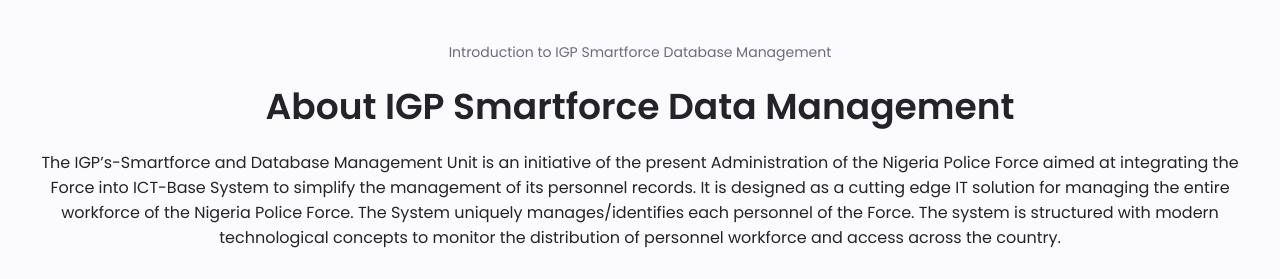
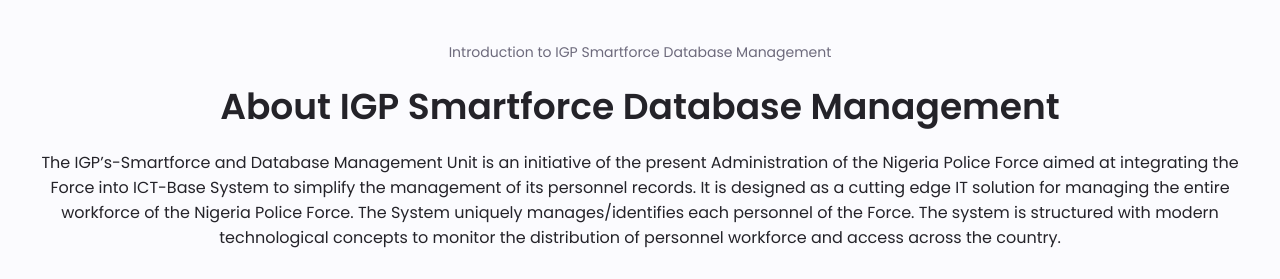
Before and after one commit to moebrainz/IGP-smart-force, a plain HTML site: page index.html in a window 1280 px wide. Shown: the part 462-741 px from the top of the page. Drawn offline with nearby package versions, Linux system fonts and the light colour scheme.

Commit message:
comit changes on about

```diff
--- a/index.html
+++ b/index.html
@@ -162,7 +162,7 @@
         <span class="section__subtitle">
           Introduction to IGP Smartforce Database Management</span
         >
-        <h2 class="section__title">About IGP Smartforce Data Management</h2>
+        <h2 class="section__title">About IGP Smartforce Database Management</h2>
 
         <h3 class="section__subtitle introduction__subtitle">
           The IGP’s-Smartforce and Database Management Unit is an initiative of
```
